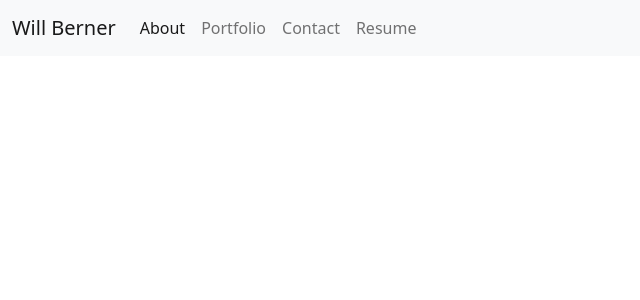
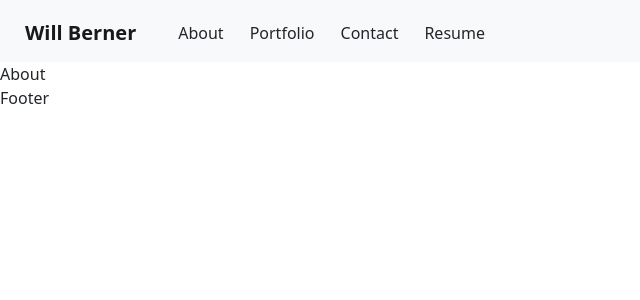
Before and after one commit to WillBerner/Will-Berner, a React (Create React App) app: page / in a window 1280 px wide. Shown: the top 300 px of the page, without its empty margins (0-640 px from the left). Built offline with nearby package versions, Linux system fonts and the light colour scheme.

Commit message:
Conditionally renders different pages ie About, Portfolio, etc

```diff
--- a/package.json
+++ b/package.json
@@ -9,6 +9,7 @@
     "bootstrap": "^5.1.3",
     "react": "^17.0.2",
     "react-dom": "^17.0.2",
+    "react-router-dom": "^5.3.0",
     "react-scripts": "4.0.3",
     "web-vitals": "^1.1.2"
   },
--- a/src/App.js
+++ b/src/App.js
@@ -1,8 +1,38 @@
+import React, { useState } from 'react'
+
 import Header from "./components/Header.js";
-
+import Portfolio from "./components/Portfolio.js";
+import About from "./components/About.js";
+import Footer from './components/Footer.js';
+import Contact from './components/Contact.js';
+import Resume from './components/Resume.js';
 
 export default function App() {
+
+  // Use state to keep track of which page to render
+  let [page, setPage] = useState("About")
+
+  // Determine which page to display
+  let toDisplay = <About />
+  if (page === "About") {
+    toDisplay = <About />
+  } else if (page === "Portfolio") {
+    toDisplay = <Portfolio />
+  } else if (page === "Contact") {
+    toDisplay = <Contact />
+  } else if (page === "Resume") {
+    toDisplay = <Resume />
+  } else {
+    toDisplay = <About />
+  }
+
   return (
-    <Header />
+    <div>
+      <Header setPage={setPage}/>
+
+      {toDisplay}
+
+      <Footer />
+    </div>
   );
 }
--- /dev/null
+++ b/src/components/About.js
@@ -0,0 +1,9 @@
+import React from 'react'
+
+export default function About() {
+    return (
+        <div>
+            About
+        </div>
+    )
+}
--- /dev/null
+++ b/src/components/Contact.js
@@ -0,0 +1,9 @@
+import React from 'react'
+
+export default function Contact() {
+    return (
+        <div>
+            Contact
+        </div>
+    )
+}
--- /dev/null
+++ b/src/components/Footer.js
@@ -0,0 +1,9 @@
+import React from 'react'
+
+export default function Footer() {
+    return (
+        <div>
+            Footer
+        </div>
+    )
+}
--- a/src/components/Header.js
+++ b/src/components/Header.js
@@ -1,26 +1,32 @@
 import React from 'react'
 
-export default function Header() {
+export default function Header({ setPage }) {
+
+    let setAbout = () => { setPage("About") }
+    let setPortfolio = () => { setPage("Portfolio") }
+    let setContact = () => { setPage("Contact") }
+    let setResume = () => { setPage("Resume") }
+
     return (
         <nav className="navbar navbar-expand-sm navbar-light bg-light">
             <div className="container-fluid">
-                <a className="navbar-brand h1 mb-0" href="#/">Will Berner</a>
+            <button className="navbar-brand btn mt-1 fw-bold" onClick={setAbout} >Will Berner</button>
                 <button className="navbar-toggler" type="button" data-bs-toggle="collapse" data-bs-target="#navbarNav" aria-controls="navbarNav" aria-expanded="false" aria-label="Toggle navigation">
                     <span className="navbar-toggler-icon"></span>
                 </button>
                 <div className="collapse navbar-collapse" id="navbarNav">
                     <ul className="navbar-nav">
                         <li className="nav-item">
-                            <a className="nav-link active" aria-current="page" href="#/">About</a>
+                            <button className="btn mt-1" onClick={setAbout} >About</button>
                         </li>
                         <li className="nav-item">
-                            <a className="nav-link" href="#/">Portfolio</a>
+                            <button className="btn mt-1" onClick={setPortfolio}>Portfolio</button>
                         </li>
                         <li className="nav-item">
-                            <a className="nav-link" href="#/">Contact</a>
+                            <button className="btn mt-1" onClick={setContact}>Contact</button>
                         </li>
                         <li className="nav-item">
-                            <a className="nav-link" href="#/">Resume</a>
+                            <button className="btn mt-1" onClick={setResume}>Resume</button>
                         </li>
                     </ul>
                 </div>
--- /dev/null
+++ b/src/components/Portfolio.js
@@ -0,0 +1,12 @@
+import React from 'react'
+
+
+
+
+export default function Portfolio() {
+    return (
+        <div>
+            Portfolio
+        </div>
+    )
+}
--- /dev/null
+++ b/src/components/Resume.js
@@ -0,0 +1,9 @@
+import React from 'react'
+
+export default function Resume() {
+    return (
+        <div>
+            Resume
+        </div>
+    )
+}
```
Also changed, not shown: 1 other file (tests, documents, lock files or other folders).
